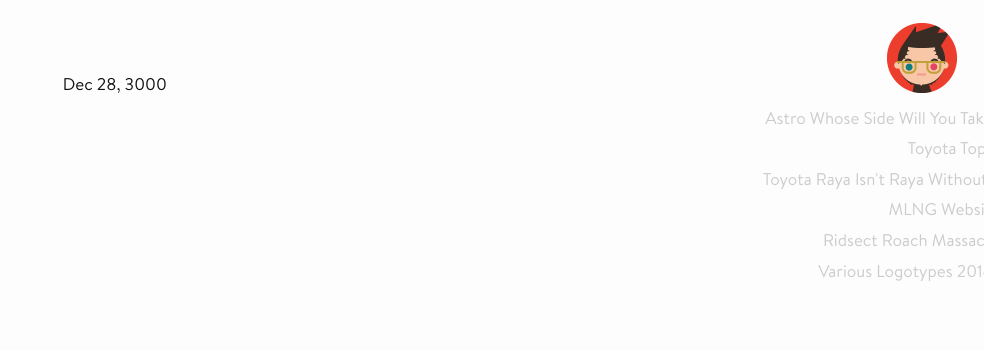
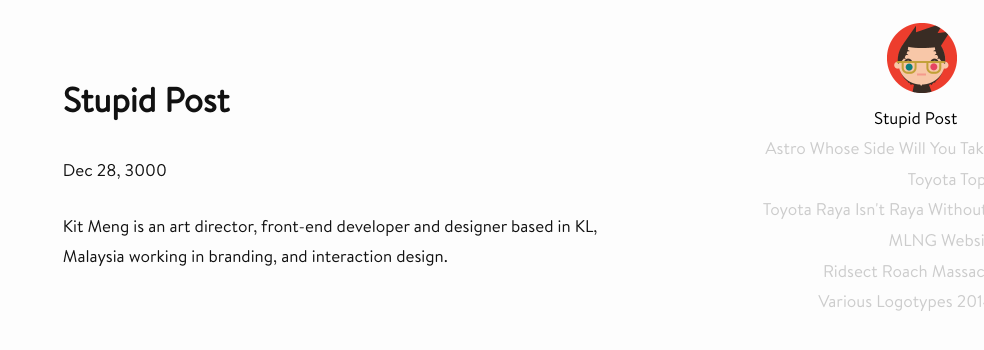
Before and after one commit to kitmeng/kitmeng.github.io, a Jekyll site: the page built from _posts/3000-12-28-info.markdown, in a window 1280 px wide. Shown: the top 350 px of the page, without its empty margins (296-1280 px from the left). Built offline with Jekyll 4.4.1, drawn with Linux system fonts in a browser that asks for light colours; nearby versions of some CDN libraries; a script that is not in the unit is left out.

Commit message:
Tried to add in About Section x2

```diff
--- a/_posts/3000-12-28-info.markdown
+++ b/_posts/3000-12-28-info.markdown
@@ -1,10 +1,11 @@
 ---
 layout: post
-title:  ""
+title:  "Stupid Post"
 slug:   "info"
 date:   3000-12-28 14:37:43
 categories: Work
 ---
 
+<div id="h5">Kit Meng is an art director, front-end developer and designer based in KL, Malaysia working in branding, and interaction design.</div>
 
 <div style="padding-bottom:50px;"></div>
```
